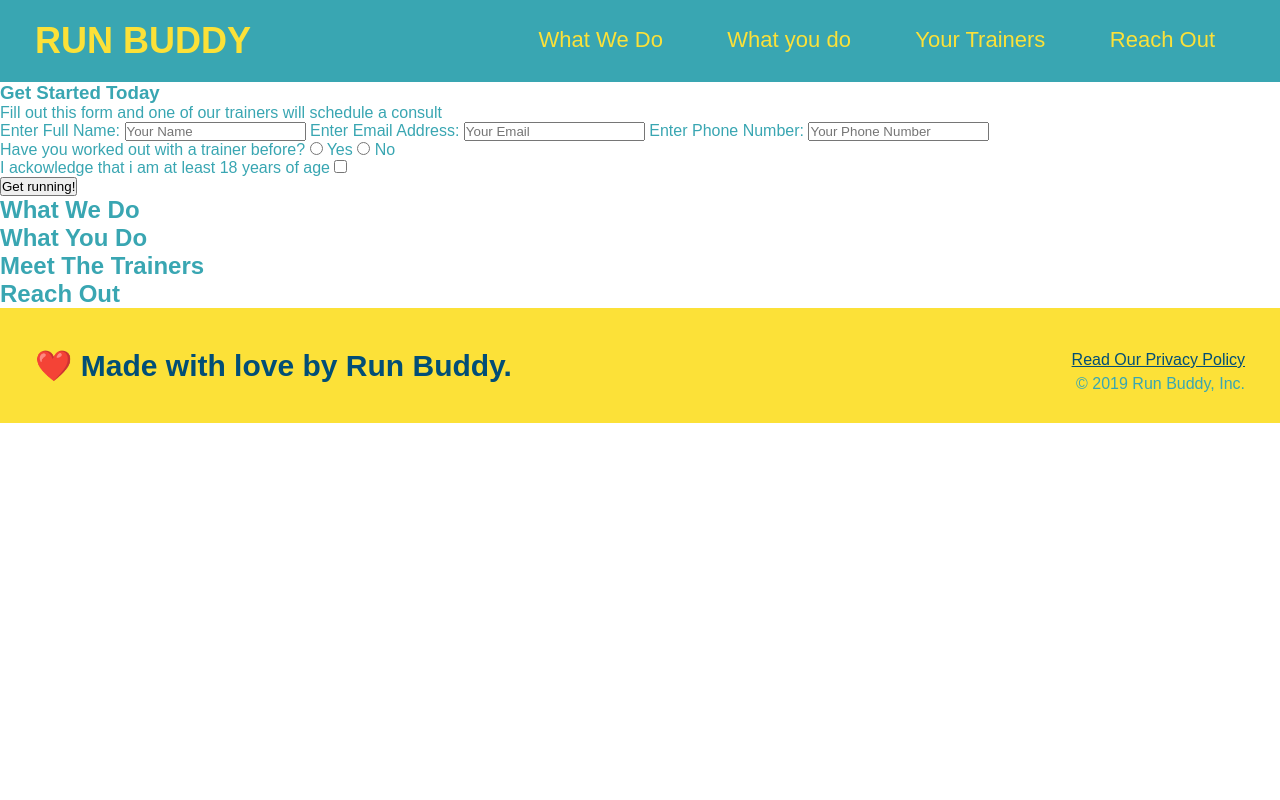
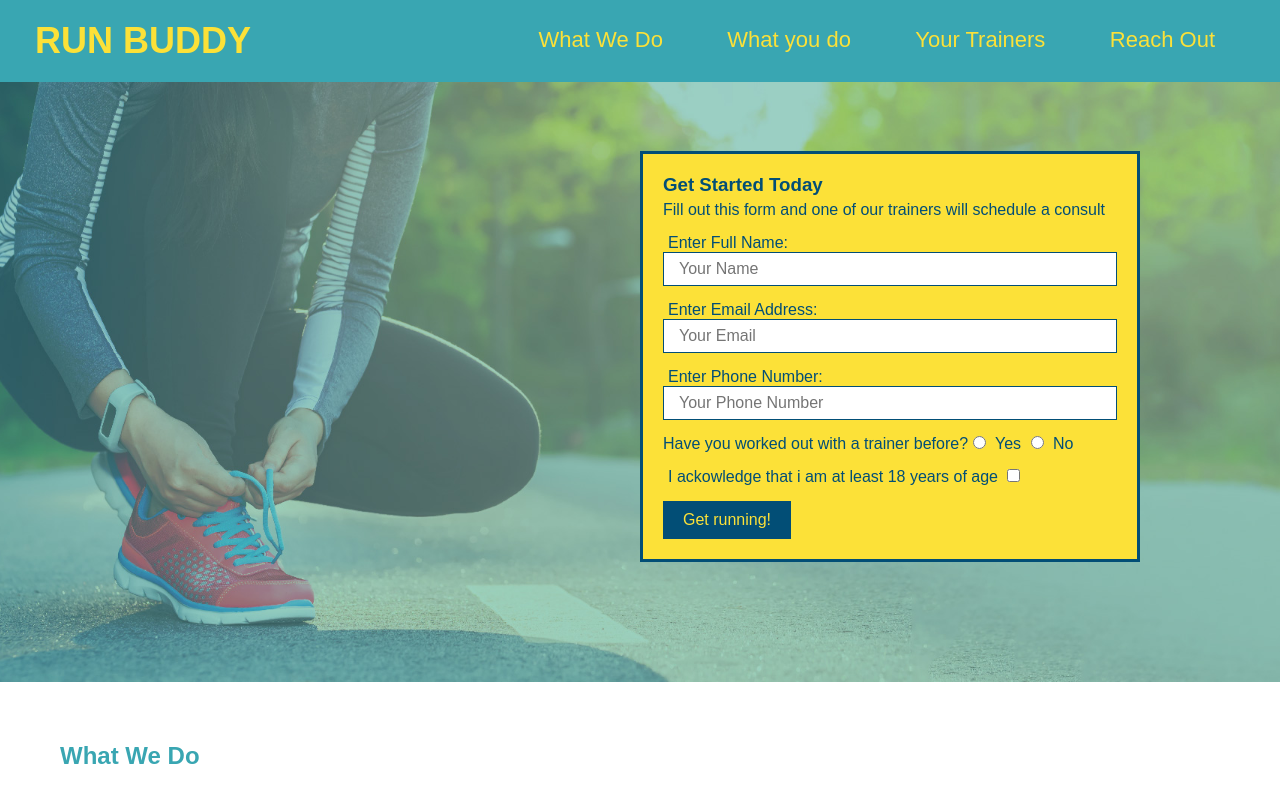
Before and after one commit to willycoxy/run-buddy, a plain HTML site: page index.html in a window 1280 px wide. Shown: the top 800 px of the page. Drawn offline with Linux system fonts and the light colour scheme.

Commit message:
form update

```diff
--- a/assets/css/style.css
+++ b/assets/css/style.css
@@ -63,3 +63,57 @@
 footer a {
     color: #024e76;
 }
+
+section {
+    padding: 60px;
+}
+
+.hero {
+    background-image: url("../images/hero-bg.jpg");
+    background-size: cover;
+    background-position: center;
+    height: 600px;
+    position:relative;
+}
+
+.hero-form {
+    background-color: #fce138;
+    color: #024e76;
+    padding: 20px;
+    width: 500px;
+    border: solid 3px #024e76;
+    position: absolute;
+    bottom: 120px;
+    right: 140px;
+
+}
+
+.hero-form h3 {
+    size: 24px;
+    margin: 0;
+}
+
+.hero-form p {
+    margin: 5px 0 15px 0;
+}
+.form-input {
+    border: 1px solid #024e76;
+    display: block;
+    padding: 7px 15px;
+    font-size: 16px;
+    color: #024e76;
+    width: 100%;
+    margin-bottom: 15px;
+}
+
+.hero-form label {
+    margin: 0 5px;
+}
+
+.hero-form button {
+    padding: 10px 20px;
+    color: #fce138;
+    background-color: #024e76;
+    border: none;
+    font-size: 16px;
+}
--- a/index.html
+++ b/index.html
@@ -24,17 +24,17 @@
 
         <!--Hero/jumbotron-->
 
-        <section>
-            <div>
+        <section class="hero">
+            <div class="hero-form">
                 <h3>Get Started Today</h3>
                 <p>Fill out this form and one of our trainers will schedule a consult</p>
                 <form>
                     <label for="name">Enter Full Name:</label>
-                    <input type="text" placeholder="Your Name" name="name" id="name" />
+                    <input type="text" placeholder="Your Name" name="name" id="name" class="form-input"/>
                     <label for="email">Enter Email Address:</label>
-                    <input type="email" placeholder="Your Email" name="email" id="email"/>
+                    <input type="email" placeholder="Your Email" name="email" id="email" class="form-input"/>
                     <label for="phone">Enter Phone Number:</label>
-                    <input type="tel" placeholder="Your Phone Number" name="phone" id="phone"/>
+                    <input type="tel" placeholder="Your Phone Number" name="phone" id="phone"class="form-input"/>
                     <p>
                         Have you worked out with a trainer before?
                         <input type="radio" name="trainer-confirm" id="trainer-yes"/>
```
Also changed, not shown: assets/images/hero-bg.jpg (added).
